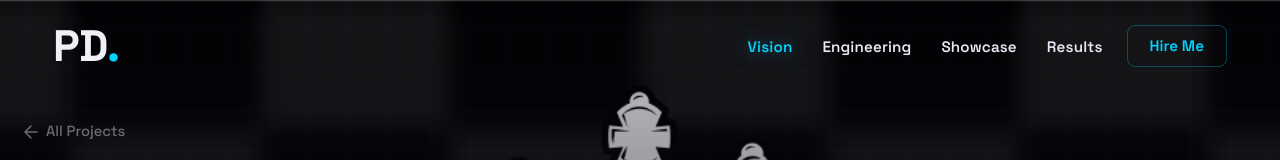
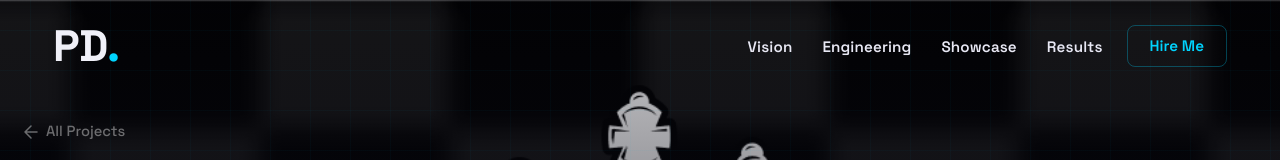
Before and after one commit to Prasham-Desai/Portfolio, a React (Create React App) app: page /project/chesstrix in a window 1280 px wide. Shown: the top 160 px of the page. Built offline with nearby package versions, Linux system fonts and the light colour scheme.

Commit message:
Frontend Updates

```diff
--- a/src/components/About.jsx
+++ b/src/components/About.jsx
@@ -23,7 +23,7 @@ const timelineItems = [
     icon: '▸',
   },
   {
-    year: '2024',
+    year: '2025',
     title: 'Addressables & DOTS',
     body: 'Built first game (UFO.io) with addressables and remote scene loading. Adopted DOTS/ECS architecture Started exploring AR/VR development.',
     color: '#ff6b6b',
--- a/src/components/Navbar.jsx
+++ b/src/components/Navbar.jsx
@@ -65,7 +65,7 @@ const Navbar = () => {
     }
 
     const update = () => {
-      if (isHome) {
+      if (isHome || isCaseStudy) {
         const hero = document.getElementById('hero');
         if (hero) {
           const heroRect = hero.getBoundingClientRect();
--- a/src/pages/ProjectDetail.jsx
+++ b/src/pages/ProjectDetail.jsx
@@ -171,6 +171,7 @@ const ProjectDetail = () => {
     <div style={{ background: 'var(--color-bg)', minHeight: '100vh' }}>
       {/* Hero Section */}
       <section
+        id="hero"
         ref={heroRef}
         style={{
           minHeight: '70vh',
```
